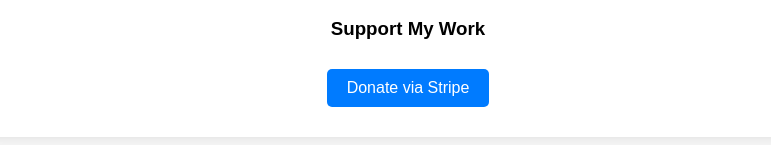
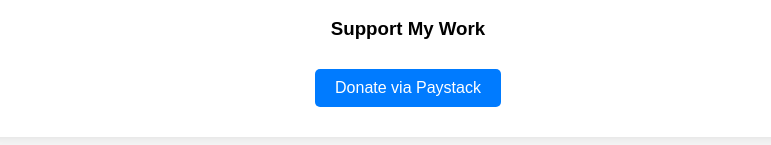
Before and after one commit to eziklaps/my-website, a plain HTML site: page index.html in a window 1280 px wide. Shown: the part 711-856 px from the top of the page, without its empty margins (232-1003 px from the left). Drawn offline with Linux system fonts and the light colour scheme.

Commit message:
Update index.html

```diff
--- a/index.html
+++ b/index.html
@@ -65,7 +65,7 @@
         <p>Freelance Web Developer | 2019 - 2021</p>
 
         <h3>Support My Work</h3>
-        <a href="https://buy.stripe.com/test_abc123" target="_blank" class="btn">Donate via Stripe</a>
+        <a href="https://paystack.com/pay/hpiidv0dj8" target="_blank" class="btn">Donate via Paystack</a>
     </div>
 </body>
 </html>
```
